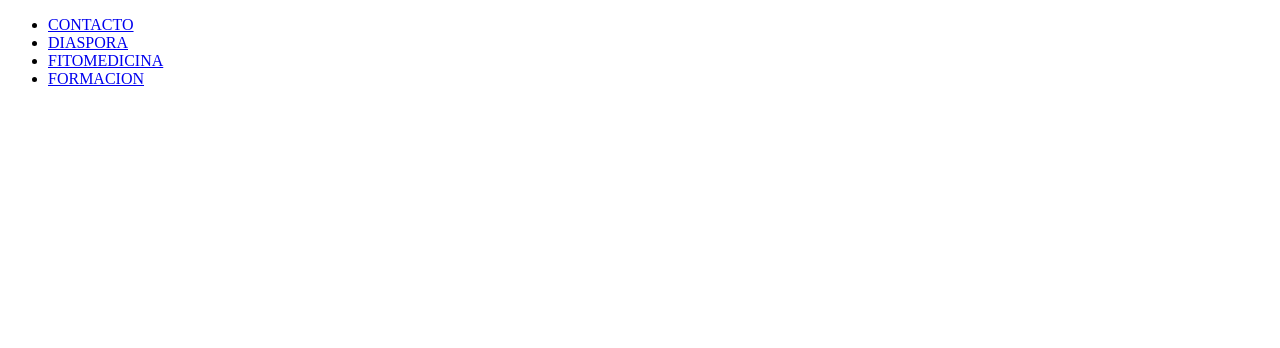
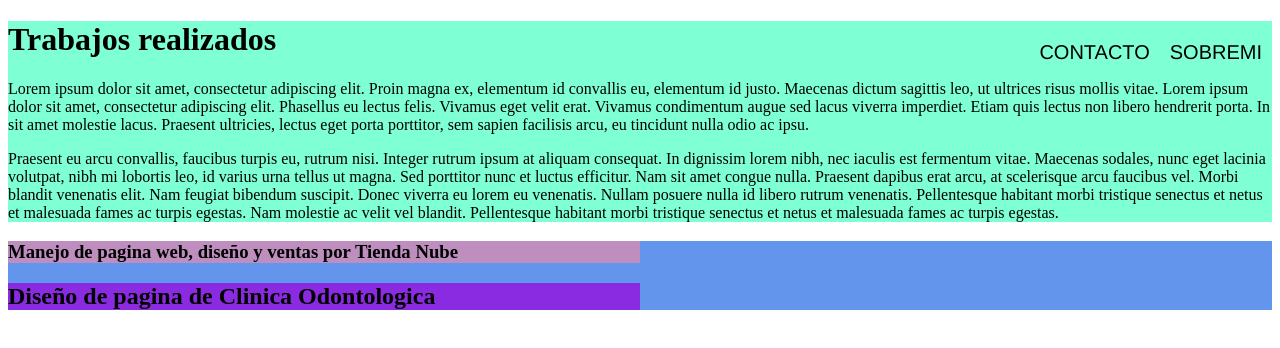
Before and after one commit to Tita2024/clase-zero, a plain HTML site: page PAGES/Portfolio.html in a window 1280 px wide. Drawn offline with Linux system fonts and the light colour scheme.

Commit message:
cambios portfolio

```diff
--- a/PAGES/Portfolio.html
+++ b/PAGES/Portfolio.html
@@ -4,30 +4,51 @@
     <meta charset="UTF-8">
     <meta http-equiv="X-UA-Compatible" content="IE=edge">
     <meta name="viewport" content="width=device-width, initial-scale=1.0">
-    <title>Document</title>
+    <title>Martina Tauler - Web Design</title>
+    <link rel="stylesheet" href="../assets/CSS/style.css">
 
+  </head>
 
-  <header id="#top">
-
+<body>
+  <header>
     <ul class="navBar">
       <li>
-         <a href="./PAGES/Contacto.html">CONTACTO</a>
+       <a href="Contacto.html">CONTACTO</a>
       </li>
        <li>
-          <a href="./PAGES/Formacion.html">DIASPORA</a>
-       </li>
-        <li>
-          <a href="./PAGES/PORTFOLIO.html">FITOMEDICINA</a>
-        </li>
-         <li>
-        <a href="./PAGES/Aboutme.html">FORMACION</a>
+      <a href="Aboutme.html">SOBREMI</a>
       </li>
   </ul>
   </nav>
 </header>
 
-</head>
-<body>
+<main>
+  <h1>Trabajos realizados</h1>
+  <p>Lorem ipsum dolor sit amet, consectetur adipiscing elit. Proin magna ex, elementum id convallis eu, elementum id justo. Maecenas dictum sagittis leo, ut ultrices risus mollis vitae. Lorem ipsum dolor sit amet, consectetur adipiscing elit. Phasellus
+    eu lectus felis. Vivamus eget velit erat. Vivamus condimentum augue sed lacus viverra imperdiet. Etiam quis lectus non libero hendrerit porta. In sit amet molestie lacus. Praesent ultricies, lectus eget porta porttitor, sem sapien facilisis arcu,
+    eu tincidunt nulla odio ac ipsu.</p>
+
+  <p>Praesent eu arcu convallis, faucibus turpis eu, rutrum nisi. Integer rutrum ipsum at aliquam consequat. In dignissim lorem nibh, nec iaculis est fermentum vitae. Maecenas sodales, nunc eget lacinia volutpat, nibh mi lobortis leo, id varius urna tellus
+    ut magna. Sed porttitor nunc et luctus efficitur. Nam sit amet congue nulla. Praesent dapibus erat arcu, at scelerisque arcu faucibus vel. Morbi blandit venenatis elit. Nam feugiat bibendum suscipit. Donec viverra eu lorem eu venenatis. Nullam posuere
+    nulla id libero rutrum venenatis. Pellentesque habitant morbi tristique senectus et netus et malesuada fames ac turpis egestas. Nam molestie ac velit vel blandit. Pellentesque habitant morbi tristique senectus et netus et malesuada fames ac turpis
+    egestas.</p>
+</div>
+
+</main>
+
+
+<section>
+  <article>
+    <h1>Manejo de pagina web, diseño y ventas por Tienda Nube</h1>
+  </article>
+
+  <aside>
+
+    <h2>Diseño de pagina de Clinica Odontologica</h2>
+
+  </aside>
+</section>
+
 
 </body>
 </html>
--- a/assets/CSS/style.css
+++ b/assets/CSS/style.css
@@ -104,9 +104,38 @@ h2{ background-color: blueviolet;}
 footer {
     text-align: center;
     padding: 3px;
-    background-color: DarkSalmon;
+    background-color: rgb(232, 92, 176);
     color: white;
   }
   footer {
     display: block;
   }
+
+ header{
+    width: 100%;
+    height: 20% ;
+    background-color: blueviolet;
+
+ }
+
+ main{
+    width: 100%;
+    height:40%;
+    background-color: aquamarine;
+ }
+
+ section{
+    width: 100%;
+    height: 30%;
+    background-color: cornflowerblue;
+ }
+
+ article{
+    width: 50%;
+    height: 100%;
+    background-color: rgb(190, 142, 190);
+ }
+ aside{
+    width: 50%;
+    height: 100%;
+ }
```
Also changed, not shown: PAGES/Contacto.html (+3 -1 lines), PAGES/aboutme.html (+3 -1 lines). Lines whose indentation alone changed are shown as unchanged.
